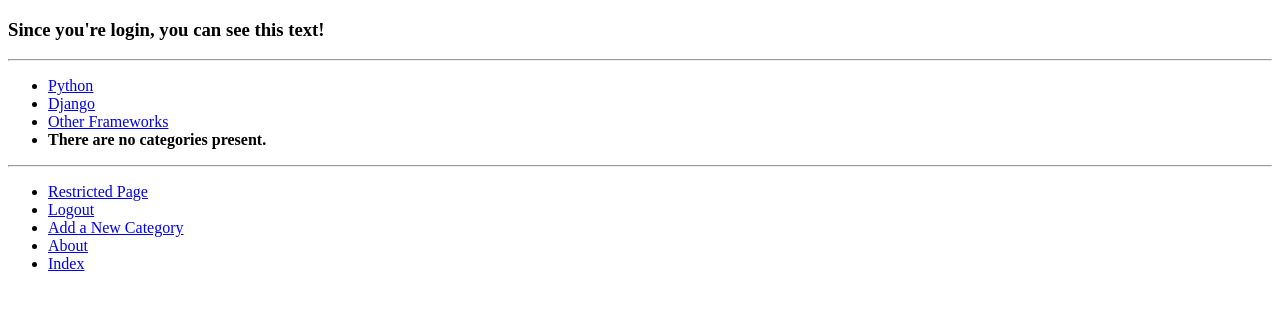
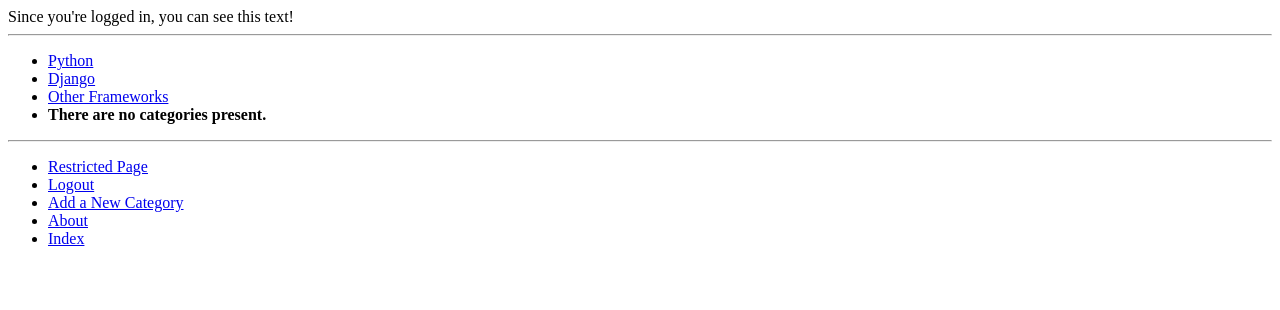
Before and after one commit to Junjia-git/Coursework, a Django app: page /rango/restricted/ in a window 1280 px wide. Shown: the top 310 px of the page. Run offline with Django 3.2, Linux system fonts and the light colour scheme; a user stored in the database is signed in; data comes from the database, SQL or seed files in the repository.

Commit message:
Chapter 9 finished

```diff
--- a/tango_with_django_project/templates/rango/restricted.html
+++ b/tango_with_django_project/templates/rango/restricted.html
@@ -9,5 +9,5 @@
 </title>
 
 {% block body_block %}
-    <h3>Since you're login, you can see this text!</h3>
+    {{ message }}
 {% endblock %}
```
